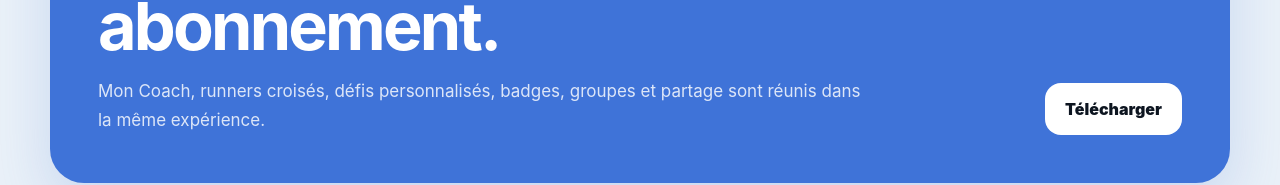
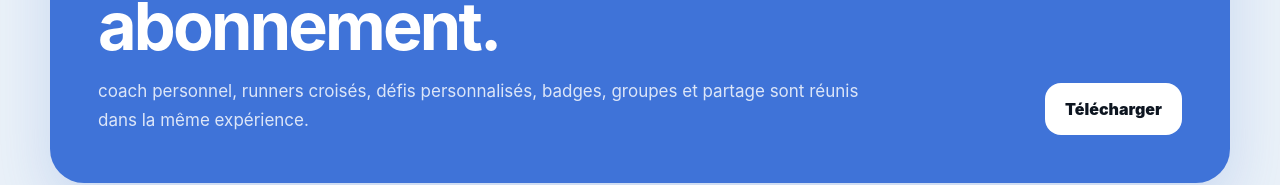
Before and after one commit to bricepic-create/-CrossRun-site, a plain HTML site: page decouvrir/index.html in a window 1280 px wide. Shown: the part 3561-3746 px from the top of the page. Drawn offline with Linux system fonts and the light colour scheme.

Commit message:
copy: present coach as integrated CrossRun feature

```diff
--- a/decouvrir/index.html
+++ b/decouvrir/index.html
@@ -46,7 +46,7 @@
         <div class="showcase-visual reveal"><div class="result-card"><span class="result-kicker">CROSSRUN · CANNES</span><h3>12,6 km au bord de mer.</h3><p>Une sortie, deux runners croisés et un nouveau badge.</p><div class="result-metrics"><div><small>DISTANCE</small><strong>12,6 km</strong></div><div><small>ALLURE</small><strong>5:25</strong></div><div><small>BADGE</small><strong>Matinale</strong></div></div></div></div>
       </article>
     </section>
-    <section class="section container"><div class="free-banner reveal"><div><span class="eyebrow">APPLICATION 100 % GRATUITE</span><h2>Découvre CrossRun sans abonnement.</h2><p>Mon Coach, runners croisés, défis personnalisés, badges, groupes et partage sont réunis dans la même expérience.</p></div><a class="white-button" href="../#telecharger">Télécharger</a></div></section>
+    <section class="section container"><div class="free-banner reveal"><div><span class="eyebrow">APPLICATION 100 % GRATUITE</span><h2>Découvre CrossRun sans abonnement.</h2><p>coach personnel, runners croisés, défis personnalisés, badges, groupes et partage sont réunis dans la même expérience.</p></div><a class="white-button" href="../#telecharger">Télécharger</a></div></section>
   </main>
   <footer><div class="container footer-grid"><div><a class="brand footer-brand" href="../"><span class="brand-mark brand-mark-8" aria-hidden="true"><span class="cr8-a"></span><span class="cr8-b"></span></span><span class="brand-name">CrossRun</span></a><p>Cours. Croise. Connecte.</p></div><div class="footer-links"><a href="../coach-badges/">Coach & badges</a><a href="../confidentialite/">Confidentialité</a><a href="../assistance/">Assistance</a><a href="mailto:brice.pic@crossrunapp.fr">Contact</a></div><p class="copyright">© <span id="year"></span> CrossRun</p></div></footer>
   <script src="../script.js"></script>
```
